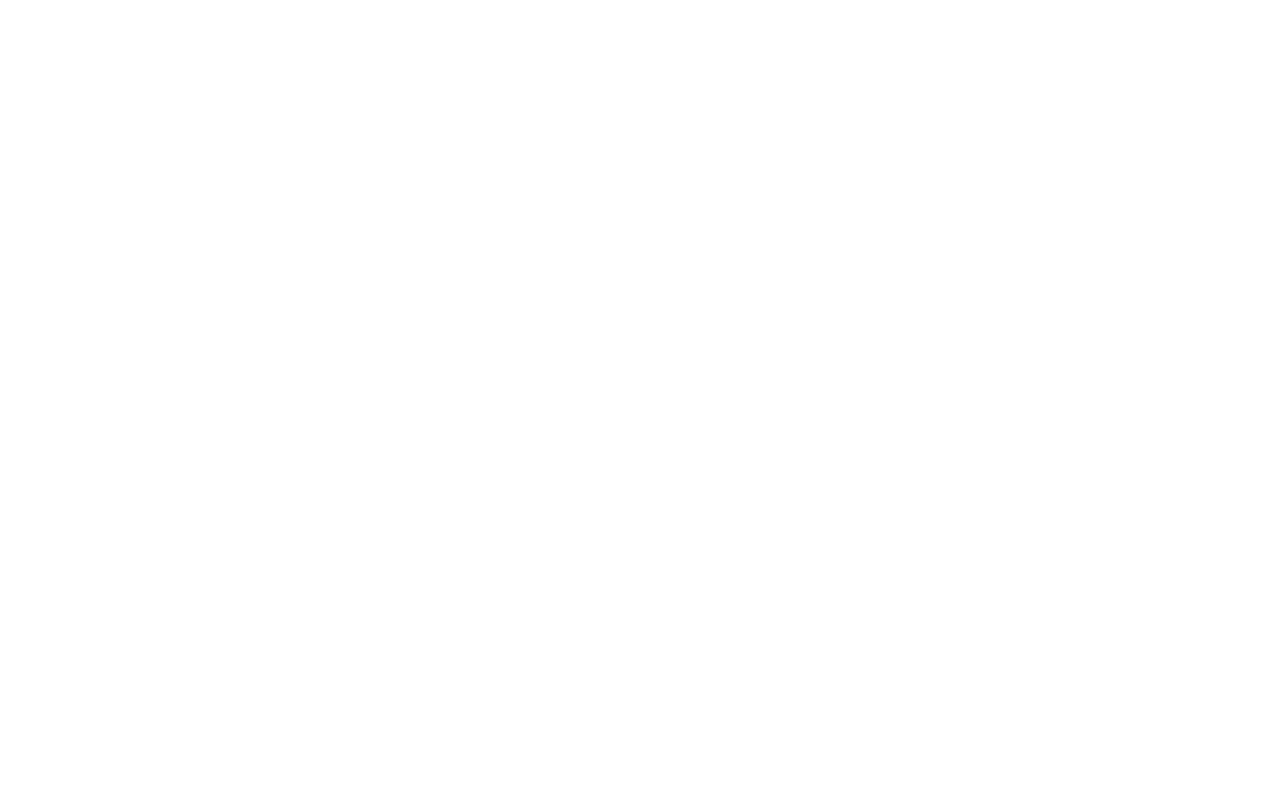
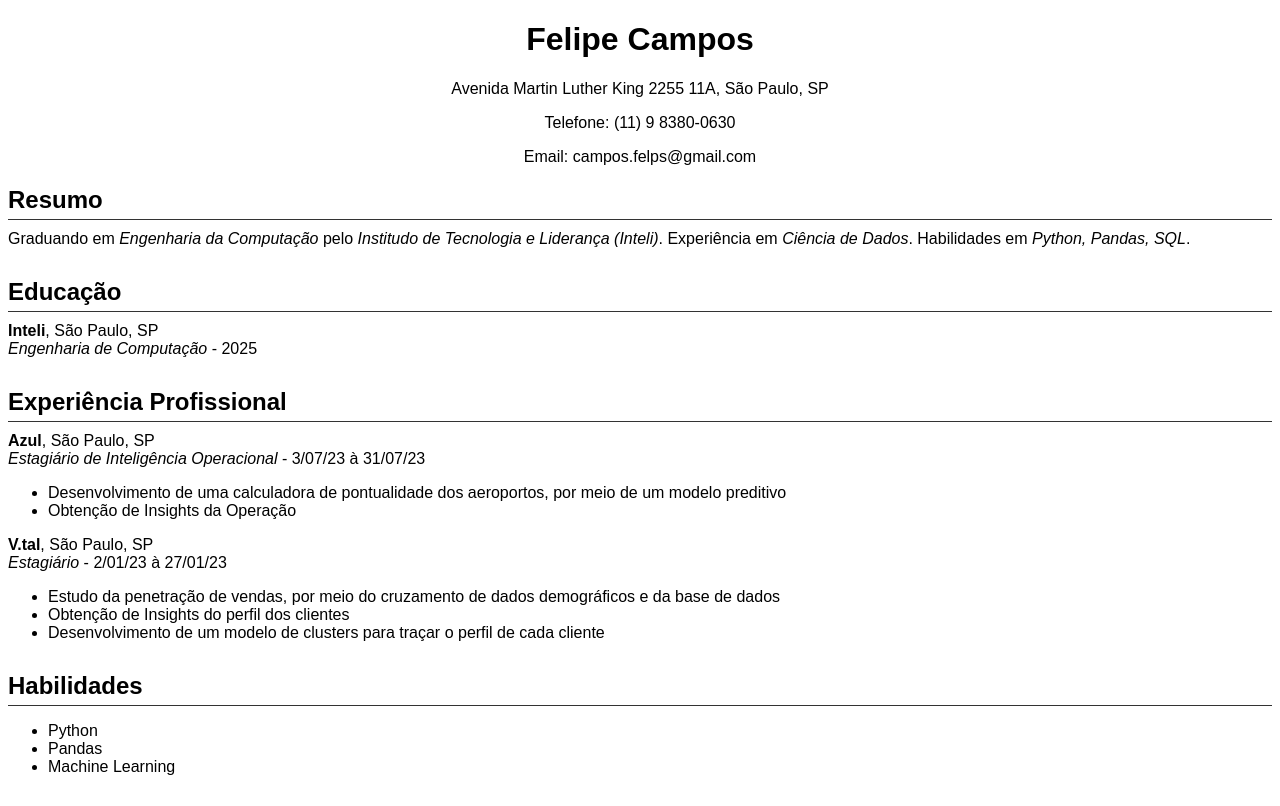
Before and after one commit to FelipeCampos14/entregaveis-modulo7, a Flask app: page / in a window 1280 px wide. Before the commit the page is empty. Run offline with Flask 3, Linux system fonts and the light colour scheme.

Commit message:
PONDERADA FEITA
FIIIIIIIUUUUUUUUUUUUUUUUUUUUUUUUUUUUUUUUUUUUUUUUUUUUUUUUUUUUUUUUUUUUUU

BUUUUUUUUMMMMMMMMMMMMMMMMMMMMMMMMMMMMMMMMMMMMM

```diff
--- a/Semana 1/Ponderada1-Programação/main.py
+++ b/Semana 1/Ponderada1-Programação/main.py
@@ -1,9 +1,10 @@
-from typing import Union
-
 from flask import Flask, render_template
 
-app = Flask(__name__)
+app = Flask(__name__, '/static')
 
-@app.get("/")
+@app.route("/")
 def func():
     return render_template('index.html')
+
+if __name__ == '__main__':
+    app.run()
--- a/Semana 1/Ponderada1-Programação/templates/index.html
+++ b/Semana 1/Ponderada1-Programação/templates/index.html
@@ -3,9 +3,71 @@
 <head>
     <meta charset="UTF-8">
     <meta name="viewport" content="width=device-width, initial-scale=1.0">
-    <title></title>
+    <title>Meu Currículo</title>
+    <style>
+        body {
+            font-family: Arial, sans-serif;
+        }
+        .header {
+            text-align: center;
+            margin-bottom: 20px;
+        }
+        .section {
+            margin-bottom: 30px;
+        }
+        .section h2 {
+            border-bottom: 1px solid #333;
+            padding-bottom: 5px;
+            margin-bottom: 10px;
+        }
+        .section p {
+            margin: 0;
+        }
+    </style>
 </head>
 <body>
+    <div class="header">
+        <h1>Felipe Campos</h1>
+        <p>Avenida Martin Luther King 2255 11A, São Paulo, SP</p>
+        <p>Telefone: (11) 9 8380-0630</p>
+        <p>Email: campos.felps@gmail.com</p>
+    </div>
 
+    <div class="section">
+        <h2>Resumo</h2>
+        <p>Graduando em <em>Engenharia da Computação</em> pelo <em>Institudo de Tecnologia e Liderança (Inteli)</em>. Experiência em <em>Ciência de Dados</em>. Habilidades em <em>Python, Pandas, SQL</em>.</p>
+    </div>
+
+    <div class="section">
+        <h2>Educação</h2>
+        <p><strong>Inteli</strong>, São Paulo, SP<br>
+        <em>Engenharia de Computação</em> - 2025</p>
+    </div>
+
+    <div class="section">
+        <h2>Experiência Profissional</h2>
+        <p><strong>Azul</strong>, São Paulo, SP<br>
+        <em>Estagiário de Inteligência Operacional</em> - 3/07/23 à 31/07/23</p>
+        <ul>
+            <li>Desenvolvimento de uma calculadora de pontualidade dos aeroportos, por meio de um modelo preditivo</li>
+            <li>Obtenção de Insights da Operação</li>
+        </ul>
+        <p><strong>V.tal</strong>, São Paulo, SP<br>
+            <em>Estagiário</em> - 2/01/23 à 27/01/23</p>
+            <ul>
+                <li>Estudo da penetração de vendas, por meio do cruzamento de dados demográficos e da base de dados</li>
+                <li>Obtenção de Insights do perfil dos clientes</li>
+                <li>Desenvolvimento de um modelo de clusters para traçar o perfil de cada cliente</li>
+            </ul>
+    </div>
+
+    <div class="section">
+        <h2>Habilidades</h2>
+        <ul>
+            <li>Python</li>
+            <li>Pandas</li>
+            <li>Machine Learning</li>
+        </ul>
+    </div>
 </body>
 </html>
```
Also changed, not shown: Semana 1/Ponderada1-Programação/requirements.txt (+7 -7 lines), 1 other file.
